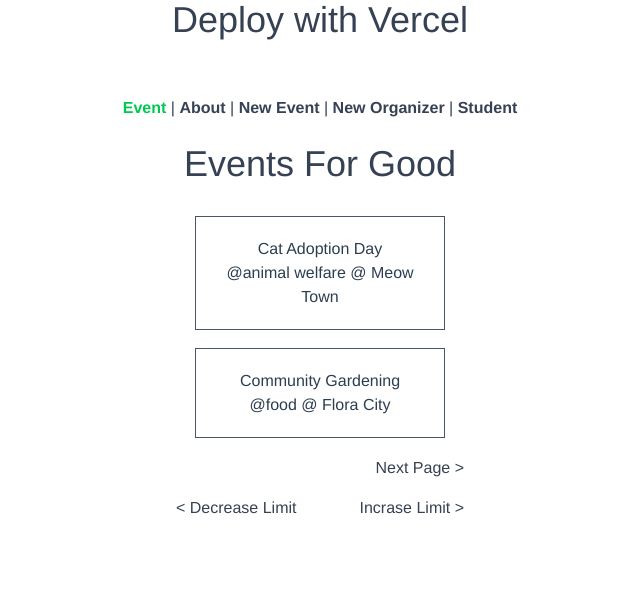
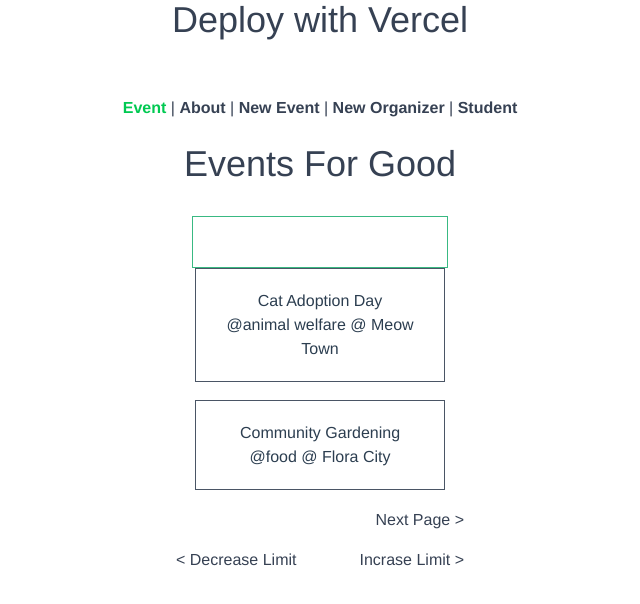
Before and after one commit to RinZ5/331-intro-to-vite, a Vue app: page / in a window 1280 px wide. Shown: the top 604 px of the page, without its empty margins (320-960 px from the left). Built offline with nearby package versions, Linux system fonts and the light colour scheme; data requests are answered from the project's data file; the HTML template or start-up script is replaced by a standard one.

Commit message:
feat(9): complete 2.4

```diff
--- a/src/services/EventService.ts
+++ b/src/services/EventService.ts
@@ -1,5 +1,5 @@
-import axios from 'axios'
-import type { Event } from '@/types'
+import axios, { type AxiosResponse } from 'axios'
+import type { EventItem } from '@/types'
 
 const apiClient = axios.create({
   // baseURL: 'https://my-json-server.typicode.com/RinZ5/331-intro-to-vite/',
@@ -12,14 +12,22 @@ const apiClient = axios.create({
 })
 
 export default {
-  getEvents(perPage: Number, page: Number) {
+  getEvents(perPage: number, page: number) {
     return apiClient.get('/events?_limit=' + perPage + '&_page=' + page)
   },
-  getEvent(id: Number) {
+  getEvent(id: number) {
     return apiClient.get('/events/' + id)
   },
-  saveEvent(event: Event) {
-    const { id, ...eventWithoutId } = event
-    return apiClient.post('/events', eventWithoutId)
+  saveEvent(event: EventItem) {
+    return apiClient.post('/events', event)
+  },
+  getEventsByKeyword(
+    keyword: string,
+    perPage: number,
+    page: number,
+  ): Promise<AxiosResponse<EventItem[]>> {
+    return apiClient.get<EventItem[]>(
+      '/events?title=' + keyword + '&_limit=' + perPage + '&_page=' + page,
+    )
   },
 }
--- a/src/views/EventListView.vue
+++ b/src/views/EventListView.vue
@@ -43,15 +43,38 @@ onMounted(() => {
       })
   })
 })
+
+const keyword = ref('')
+function updateKeyword(value: string) {
+  let queryFunction;
+  if (keyword.value === '') {
+    queryFunction = EventService.getEvents(3, page.value)
+  } else {
+    queryFunction = EventService.getEventsByKeyword(keyword.value, 3, page.value)
+  }
+  queryFunction.then((response) => {
+    events.value = response.data
+    console.log('events', events.value)
+    totalEvents.value = response.headers['x-total-count']
+    console.log('totalEvent', totalEvents.value)
+  }).catch(() => {
+    router.push({ name: 'NetworkError' })
+  })
+}
 </script>
 
 <template>
   <h1>Events For Good</h1>
   <div class="flex flex-col items-center">
+    <div class="w-64">
+      <!-- <BaseInput v-model="keyword" label="Search..." @input="updateKeyword" /> -->
+      <input v-model="keyword" label="Search..." @input="updateKeyword"></input>
+    </div>
     <EventCard v-for="event in events" :key="event.id" :event="event" />
     <div class="flex justify-between w-72 mb-4">
       <RouterLink id="page-prev" class="flex-1 text-left no-underline text-gray-700 hover:text-gray-900"
-        :to="{ name: 'event-list-view', query: { limit, page: page - 1 } }" rel="prev" v-if="page != 1">&#60; Prev Page
+        :to="{ name: 'event-list-view', query: { limit, page: page - 1 } }" rel="prev" v-if="page != 1">&#60; Prev
+        Page
       </RouterLink>
       <RouterLink id="page-next" class="flex-1 text-right no-underline text-gray-700 hover:text-gray-900"
         :to="{ name: 'event-list-view', query: { limit, page: page + 1 } }" rel="next" v-if="hasNextPage">Next Page
--- a/src/views/event/EventFormView.vue
+++ b/src/views/event/EventFormView.vue
@@ -1,12 +1,11 @@
 <script setup lang="ts">
 import EventService from '@/services/EventService';
 import { useMessageStore } from '@/stores/message';
-import type { Event } from '@/types';
+import type { EventItem } from '@/types';
 import { ref } from 'vue';
 import { useRouter } from 'vue-router';
 
-const event = ref<Event>({
-  id: 0,
+const event = ref<EventItem>({
   category: '',
   title: '',
   description: '',
```
Also changed, not shown: src/types.ts (+11 -0 lines).
